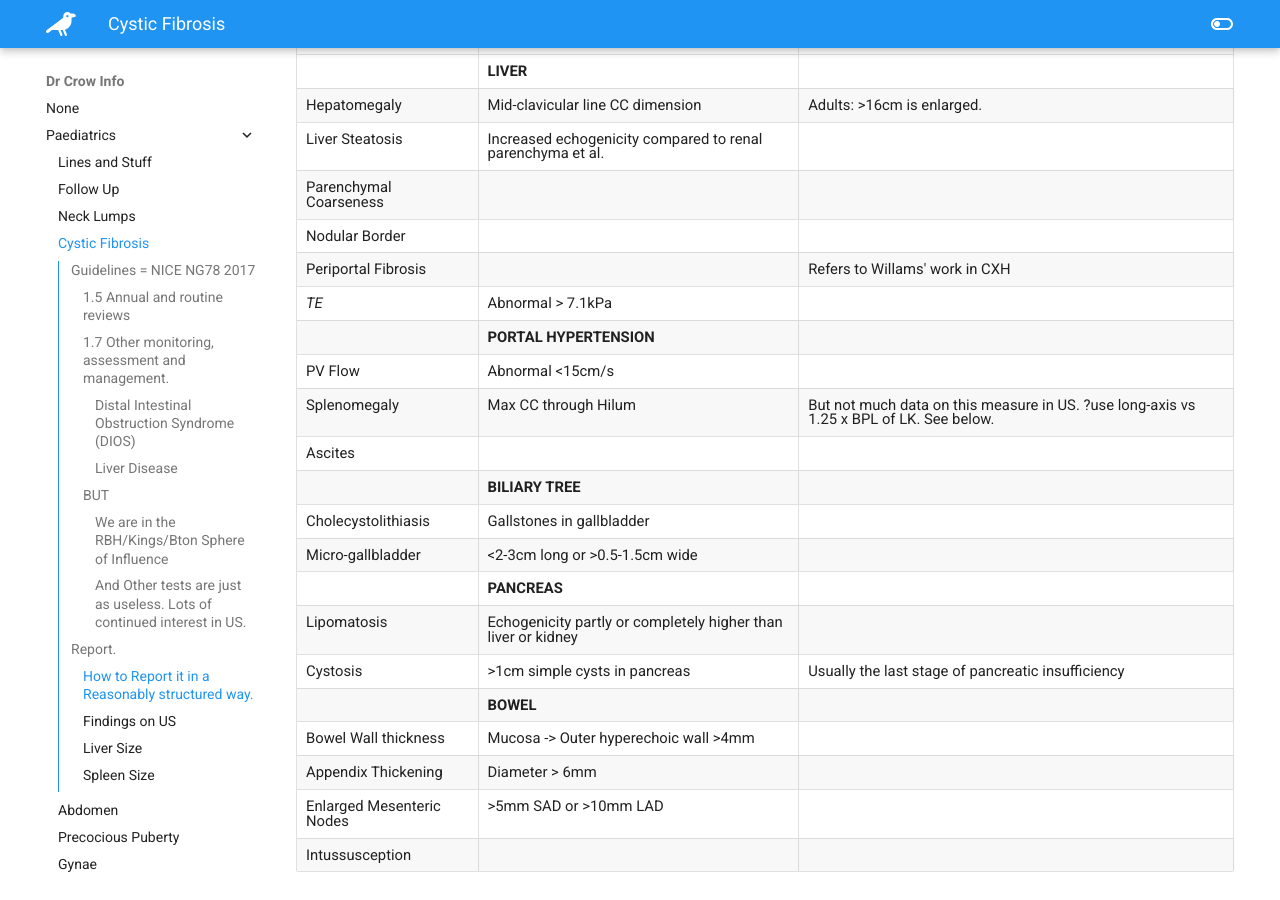
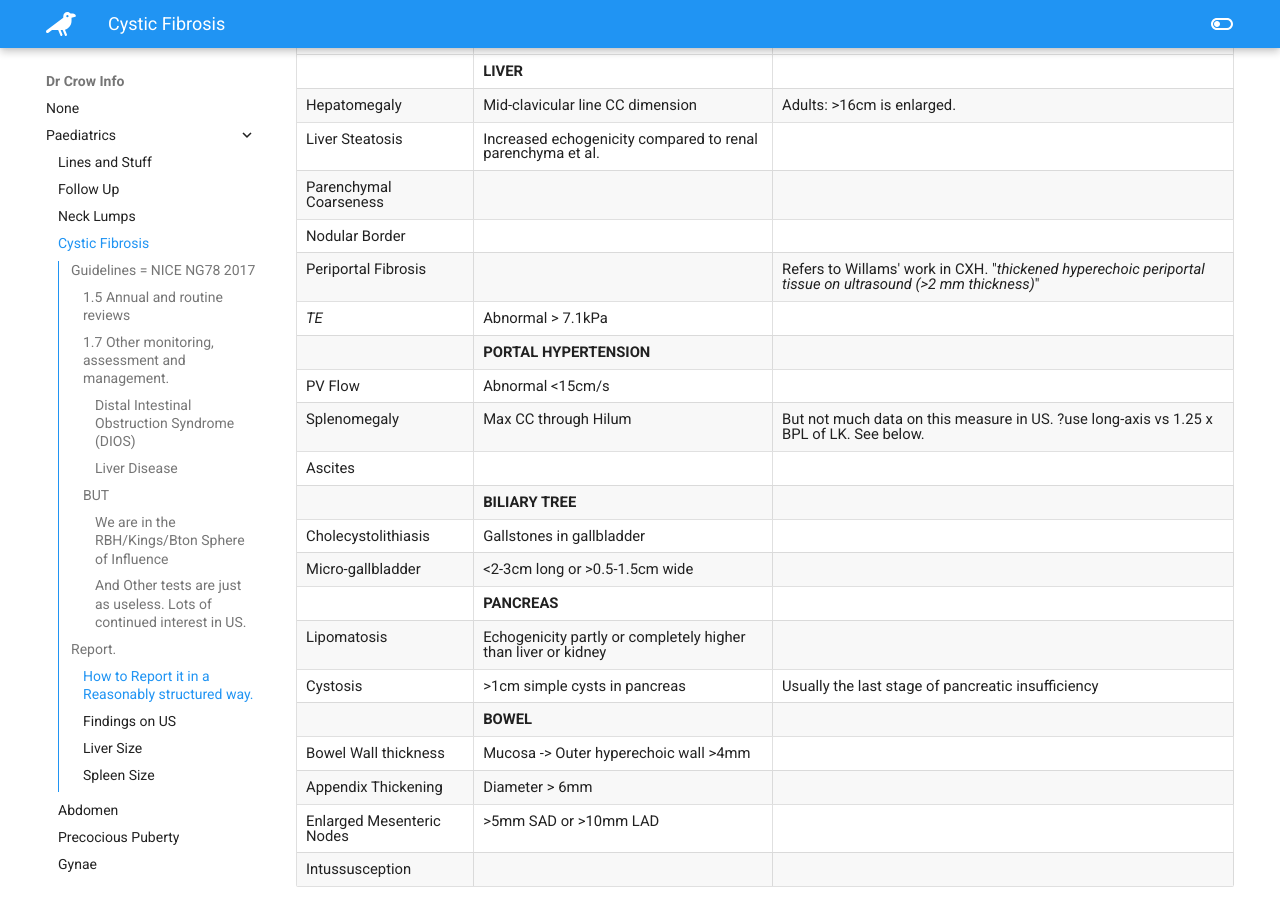
Before and after one commit to TheDrCrow/DrCrowInfo, an MkDocs documentation site: the page built from docs/paediatrics/paed_cystic_fibrosis.md, in a window 1280 px wide and 900 px high, scrolled down 2929 px. Built offline with MkDocs 1.6.1 and Material for MkDocs 9.7.7, drawn with Linux system fonts in a browser that asks for light colours.

Commit message:
CF update

```diff
--- a/docs/paediatrics/paed_cystic_fibrosis.md
+++ b/docs/paediatrics/paed_cystic_fibrosis.md
@@ -119,7 +119,7 @@ Hepatomegaly | Mid-clavicular line CC dimension | Adults: >16cm is enlarged.  |
 Liver Steatosis | Increased echogenicity compared to renal parenchyma et al. | |
 Parenchymal Coarseness |  |  |
 Nodular Border | | |
-Periportal Fibrosis |  | Refers to Willams' work in CXH |
+Periportal Fibrosis |  | Refers to Willams' work in CXH. "*thickened hyperechoic periportal tissue on ultrasound (>2 mm thickness)*" |
 *TE* | Abnormal > 7.1kPa |  |
 ||**PORTAL HYPERTENSION** | |
 PV Flow | Abnormal <15cm/s  | |
```
